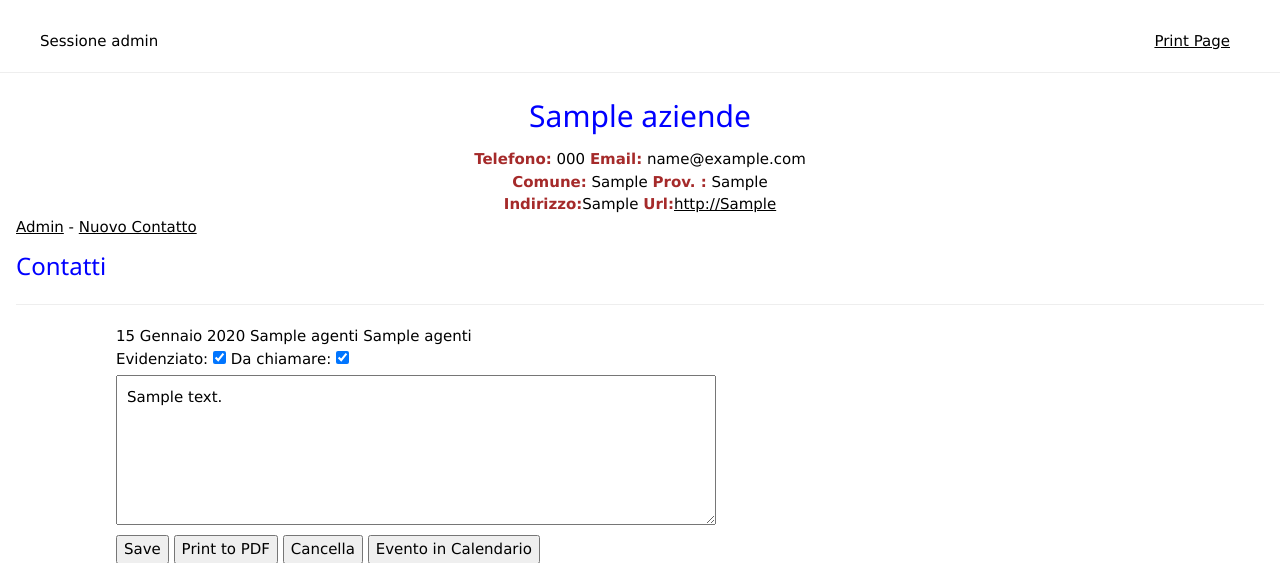
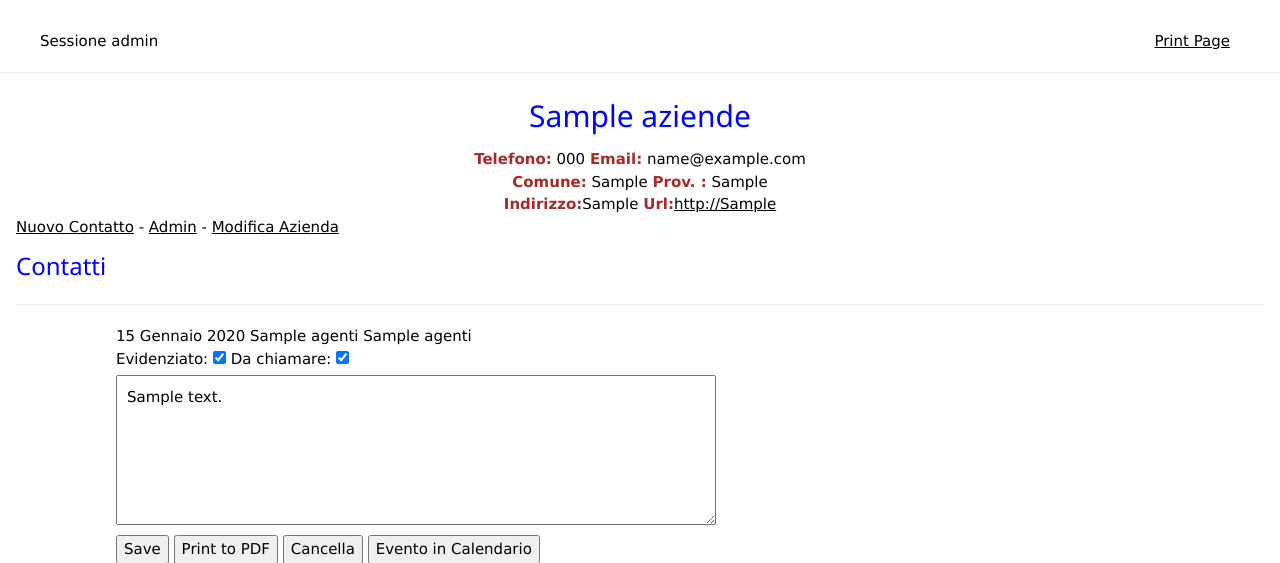
Before and after one commit to giuliofalco/e20, a Django app: page /contatti/aziende/1 in a window 1280 px wide. Shown: the part 105-668 px from the top of the page. Run offline with Django 4.2, Linux system fonts and the light colour scheme; a user stored in the database is signed in; tables that the repository leaves empty hold one stand-in row (values such as "Sample post"); parts of the project's set-up code (start-up, migrations or seed data) failed here and were passed over; some libraries are stand-ins or nearby versions.

Commit message:
modifica azienda in contatti

```diff
--- a/contatti/templates/contatti/dettaglio_azienda.html
+++ b/contatti/templates/contatti/dettaglio_azienda.html
@@ -142,8 +142,11 @@
     </div>
 
  <div class="w3-container">
+    <a href="javascript:nuovo_contatto()">Nuovo Contatto</a> -
     <a href="/admin/contatti/aziende/{{azienda.id}}">Admin</a> -
-    <a href="javascript:nuovo_contatto()">Nuovo Contatto</a>
+    <a href="{% url 'contatti:updateCompany' azienda.id %}">Modifica Azienda</a>
+
+
     <h3>Contatti</h3>
     <hr>
         {% for con in contatti %}
--- a/contatti/urls.py
+++ b/contatti/urls.py
@@ -11,6 +11,8 @@ urlpatterns = [
       path('cancella_contatto',views.cancella_contatto,name="cancella_contatto"),
       path('contatti',views.contatti,name="contatti"),
       path('insert',views.insertCompany,name='insert'),
+      path('update/<int:id>/', views.updateCompany, name='updateCompany'),
+      path('delete/<int:id>/', views.deleteCompany, name='deleteCompany'),
       path('richieste_contatti',views.richieste_contatti,name='richieste_contatti'),
       path('calendario/<str:start>/<str:end>/<str:target>/<str:msg>/',views. calendario,name=' calendario'),
 ]
--- a/contatti/views.py
+++ b/contatti/views.py
@@ -1,4 +1,5 @@
 from django.shortcuts import render
+from django.shortcuts import get_object_or_404
 from contatti.models import *
 from .filters import *
 from django.contrib.auth.decorators import login_required
@@ -132,8 +133,31 @@ def insertCompany(request):
            form.save()
            return HttpResponseRedirect("/contatti/aziende")
     template = "insertCompany.html"
-    context = {'form': form}
+    context = {'form': form, 'modifica': False}
     return(render(request,template,context))
+
+
+def updateCompany(request, id):
+    azienda = get_object_or_404(Aziende, pk=id, user=request.user)
+    if request.method == 'POST':
+        form = AziendeForm(request.POST, instance=azienda)
+        if form.is_valid():
+            form.save()
+            return HttpResponseRedirect("/contatti/aziende")
+    else:
+        form = AziendeForm(instance=azienda)
+
+    template = "insertCompany.html"  # stesso template
+    context = {'form': form, 'modifica': True, 'azienda_id': id }
+    return render(request, template, context)
+
+@login_required
+def deleteCompany(request, id):
+    print(f"Sto per cancellare l'azienda con id={id}")  # <- DEBUG
+    azienda = get_object_or_404(Aziende, pk=id, user=request.user)
+    azienda.delete()
+    return HttpResponseRedirect("/contatti/aziende")
+
 
 def richieste_contatti(request):
     # permette di visualizzare e ricevere i dati di una form di contatti dei potenziali clienti
```
Also changed, not shown: contatti/templates/insertCompany.html (+22 -4 lines).
